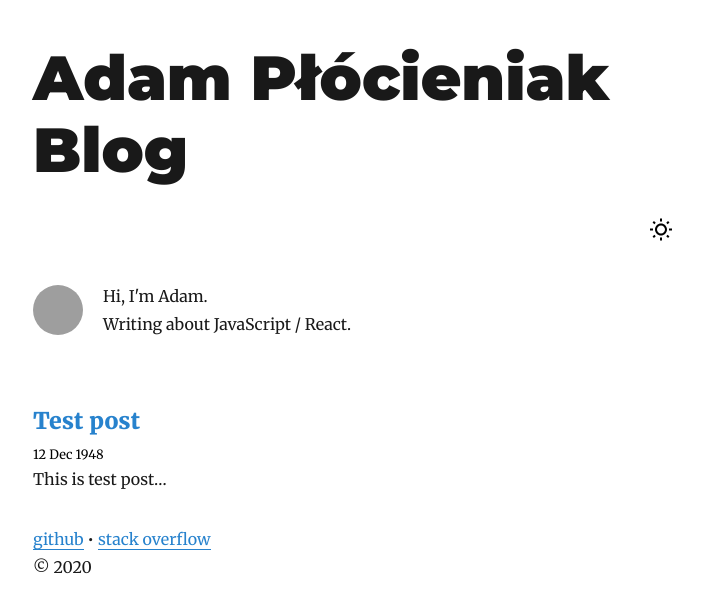
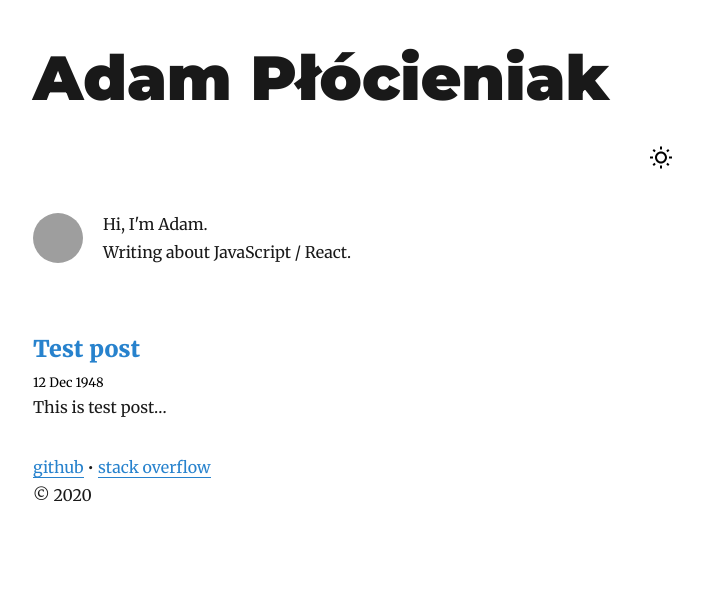
Before and after one commit to adasq/adasq.github.io, a Jekyll site: the page built from index.md, in a window 1280 px wide. Shown: the top 613 px of the page, without its empty margins (287-990 px from the left). Built offline with Jekyll 4.4.1, drawn with Linux system fonts in a browser that asks for light colours; grey boxes are pictures that could not be loaded.

Commit message:
page title changed

```diff
--- a/_config.yml
+++ b/_config.yml
@@ -1,4 +1,4 @@
-title: Adam Płócieniak Blog
+title: Adam Płócieniak
 markdown: kramdown
 url: ""
 baseurl: ""
```
